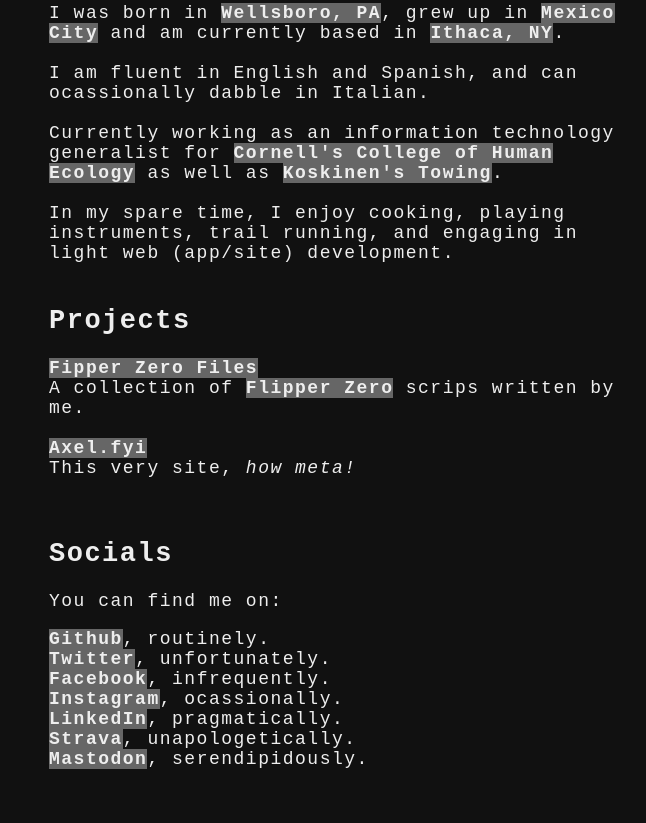
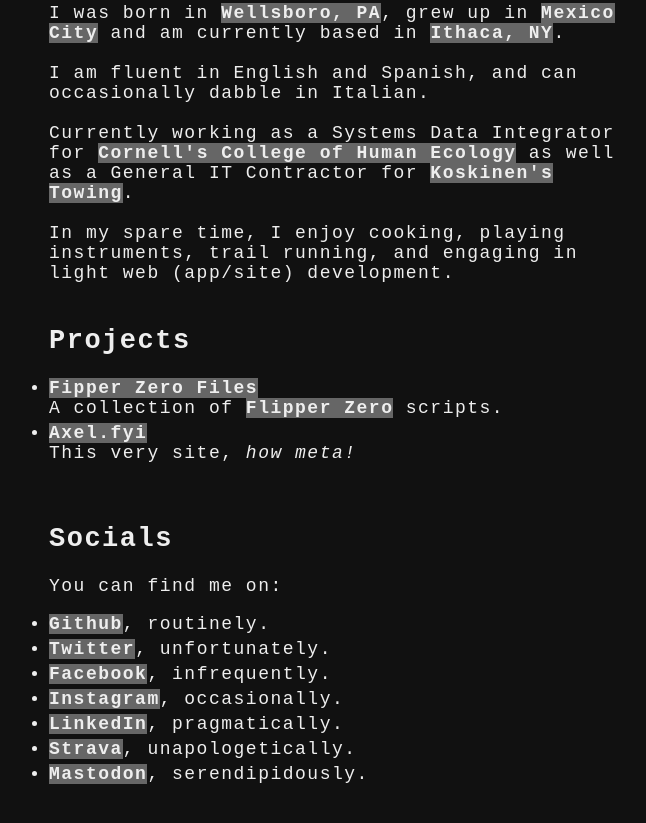
Before and after one commit to 4esv/Axel.fyi, a website built with Vite: page index.html in a window 1280 px wide. Shown: the part 751-1574 px from the top of the page, without its empty margins (286-932 px from the left). Built offline with nearby package versions, Linux system fonts and the light colour scheme.

Commit message:
Updated info, fixed HTML

```diff
--- a/index.html
+++ b/index.html
@@ -1,83 +1,109 @@
-<!DOCTYPE html>
+<!doctype html>
 <html lang="en">
+
 <head>
-    <title>  ( ͡~ ͜ʖ ͡°)</title>
   <meta charset="UTF-8" />
-    <meta name="viewport" content="width=device-width, initial-scale=1.0, maximum-scale=1.0, user-scalable=0">
-    <meta name="description" content="Come on in, youll find... Someting? Maybe. I mean theres stuff here but I don't know if any of it is what youre looking for. Why don't you come check anyways?" />
-    <link href="/style.css" rel="stylesheet" />
-    <link
-      rel="apple-touch-icon"
-      sizes="180x180"
-      href="/favicons/apple-touch-icon.png"
-    />
-    <link
-      rel="icon"
-      type="image/png"
-      sizes="32x32"
-      href="/favicons/favicon-32x32.png"
-    />
-    <link
-      rel="icon"
-      type="image/png"
-      sizes="16x16"
-      href="/favicons/favicon-16x16.png"
-    />
+  <meta name="viewport" content="width=device-width, initial-scale=1.0, maximum-scale=1.0, user-scalable=0" />
+  <meta name="description"
+    content="Come on in, you'll find... Something? Maybe. I mean there's stuff here but I don't know if any of it is what you're looking for. Why don't you come check anyways?" />
+  <title>( ͡~ ͜ʖ ͡°)</title>
+  <link rel="stylesheet" href="/style.css" />
+  <link rel="apple-touch-icon" sizes="180x180" href="/favicons/apple-touch-icon.png" />
+  <link rel="icon" type="image/png" sizes="32x32" href="/favicons/favicon-32x32.png" />
+  <link rel="icon" type="image/png" sizes="16x16" href="/favicons/favicon-16x16.png" />
   <link rel="manifest" href="./site.webmanifest" />
 </head>
+
 <body>
   <div class="container">
     <div class="three">
       <canvas id="bg"></canvas>
     </div>
     <h2>Hello, I'm Axel.</h2>
-      Jack of all trades, master of some.<br>
-      <hr>
+    Jack of all trades, master of some.<br />
+    <hr />
     <main>
-        <br>
+      <br />
       <h2>What is this?</h2>
-        This is my humble site built with <a class="link-url" href="https://vitejs.dev/">Vite</a>, <a href="https://threejs.org/">ThreeJS</a> and some good ole <a href="https://en.wikipedia.org/wiki/HTML">HTML</a>.<br>
-        <br>
-        Built as an exercise in <a href="https://en.wikipedia.org/wiki/Minimalism">Minimalism</a>, with some modern commodities.
-        <br>
-        <br>
-        Heavily inspired by <a href="https://h.43z.one/">h43z</a>, <a href="https://jacobleech.com/">Jacob Leech</a> and <br><a href="https://thebestmotherfucking.website/">The Best Motherf***ing Website</a>.
-        <br>
-        <br>
+      This is my humble site built with
+      <a class="link-url" href="https://vitejs.dev/">Vite</a>,
+      <a href="https://threejs.org/">ThreeJS</a> and some good ole
+      <a href="https://en.wikipedia.org/wiki/HTML">HTML</a>.<br />
+      <br />
+      Built as an exercise in
+      <a href="https://en.wikipedia.org/wiki/Minimalism">Minimalism</a>, with
+      some modern commodities.
+      <br />
+      <br />
+      Heavily inspired by <a href="https://h.43z.one/">h43z</a>,
+      <a href="https://jacobleech.com/">Jacob Leech</a> and <br /><a href="https://thebestmotherfucking.website/">The
+        Best Motherf***ing Website</a>.
+      <br />
+      <br />
       <h2>About me</h2>
-        I was born in <a href="https://g.co/kgs/R8Y6vM">Wellsboro, PA</a>, grew up in <a href="https://g.co/kgs/oFhnxL">Mexico City</a> and am currently based in <a href="https://g.co/kgs/KbBuiL">Ithaca, NY</a>.
-        <br>
-        <br>
-        I am fluent in English and Spanish, and can ocassionally dabble in Italian.
-        <br>
-        <br>
-        Currently working as an information technology generalist for <a href="https://www.human.cornell.edu/">Cornell's College of Human Ecology</a> as well as <a href="https://koskinens.com">Koskinen's Towing</a>.
-        <br>
-        <br>
-        In my spare time, I enjoy cooking, playing instruments, trail running, and engaging in light web (app/site) development.
-        <br>
-        <br>
+      I was born in <a href="https://g.co/kgs/R8Y6vM">Wellsboro, PA</a>, grew
+      up in <a href="https://g.co/kgs/oFhnxL">Mexico City</a> and am currently
+      based in <a href="https://g.co/kgs/KbBuiL">Ithaca, NY</a>.
+      <br />
+      <br />
+      I am fluent in English and Spanish, and can occasionally dabble in
+      Italian.
+      <br />
+      <br />
+      Currently working as a Systems Data Integrator for
+      <a href="https://www.human.cornell.edu/">Cornell's College of Human Ecology</a>
+      as well as a General IT Contractor for
+      <a href="https://koskinens.com">Koskinen's Towing</a>.
+      <br />
+      <br />
+      In my spare time, I enjoy cooking, playing instruments, trail running,
+      and engaging in light web (app/site) development.
+      <br />
+      <br />
       <h2>Projects</h2>
       <ul>
-        <a href="https://github.com/4esv/FlipperZeroFiles/">Fipper Zero Files</a><br>A collection of <a href="https://flipperzero.one/">Flipper Zero</a> scrips written by me.
-        <br>
-        <br>
-        <a href="https://github.com/4esv/Axel.fyi">Axel.fyi</a><br>This very site, <em>how meta!</em>
+        <li>
+          <a href="https://github.com/4esv/FlipperZeroFiles/">Fipper Zero Files</a><br />A collection of
+          <a href="https://flipperzero.one/">Flipper Zero</a> scripts.
+        </li>
+        <li>
+          <a href="https://github.com/4esv/Axel.fyi">Axel.fyi</a><br />This
+          very site, <em>how meta!</em>
+        </li>
       </ul>
-        <br>
+      <br />
       <h2>Socials</h2>
       You can find me on:
       <ul>
-          <a href="https://github.com/4esv">Github</a>, routinely.<br>
-          <a href="https://twitter.com/StevensAxel">Twitter</a>, unfortunately.<br>
-          <a href="https://www.facebook.com/StevensAxel.E">Facebook</a>, infrequently.<br>
-          <a href="https://www.instagram.com/not.axel/">Instagram</a>, ocassionally.<br>
-          <a href="https://www.linkedin.com/in/stevensaxel/">LinkedIn</a>, pragmatically.<br>
-          <a href="https://www.strava.com/athletes/51674641">Strava</a>, unapologetically.<br>
-          <a href="https://indieweb.social/@axel">Mastodon</a>, serendipidously.<br>
+        <li><a href="https://github.com/4esv">Github</a>, routinely.</li>
+        <li>
+          <a href="https://twitter.com/StevensAxel">Twitter</a>,
+          unfortunately.
+        </li>
+        <li>
+          <a href="https://www.facebook.com/StevensAxel.E">Facebook</a>,
+          infrequently.
+        </li>
+        <li>
+          <a href="https://www.instagram.com/not.axel/">Instagram</a>,
+          occasionally.
+        </li>
+        <li>
+          <a href="https://www.linkedin.com/in/stevensaxel/">LinkedIn</a>,
+          pragmatically.
+        </li>
+        <li>
+          <a href="https://www.strava.com/athletes/51674641">Strava</a>,
+          unapologetically.
+        </li>
+        <li>
+          <a href="https://indieweb.social/@axel">Mastodon</a>,
+          serendipidously.
+        </li>
       </ul>
     </main>
   </div>
   <script type="module" src="/main.js"></script>
 </body>
+
 </html>
--- a/style.css
+++ b/style.css
@@ -7,7 +7,7 @@
 
 body {
   background-color: #111;
-  color: #EEE;
+  color: #eee;
   font-family: monospace;
   display: flex;
   word-wrap: break-word;
@@ -24,8 +24,9 @@
   max-width: 600px;
 }
 
-a, a:visited {
-  color: #EEEEEE;
+a,
+a:visited {
+  color: #eeeeee;
   text-decoration: none;
   background-color: #666;
   font-weight: bold;
@@ -48,8 +49,12 @@
   font-size: 1.5em;
 }
 
-ul{
+ul {
   padding-left: 0px;
+}
+
+li {
+  margin-top: 5px;
 }
 
 /* width */
@@ -64,5 +69,5 @@
 
 /* Handle */
 ::-webkit-scrollbar-thumb {
-  background: #EEE;
+  background: #eee;
 }
```
Also changed, not shown: 1 other file. Lines whose indentation alone changed are shown as unchanged.
